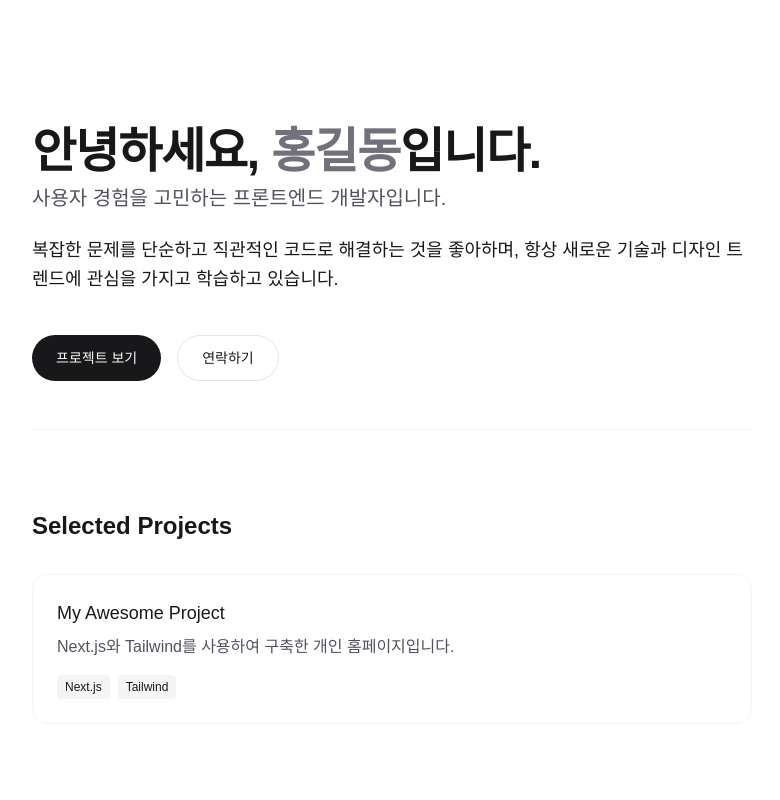
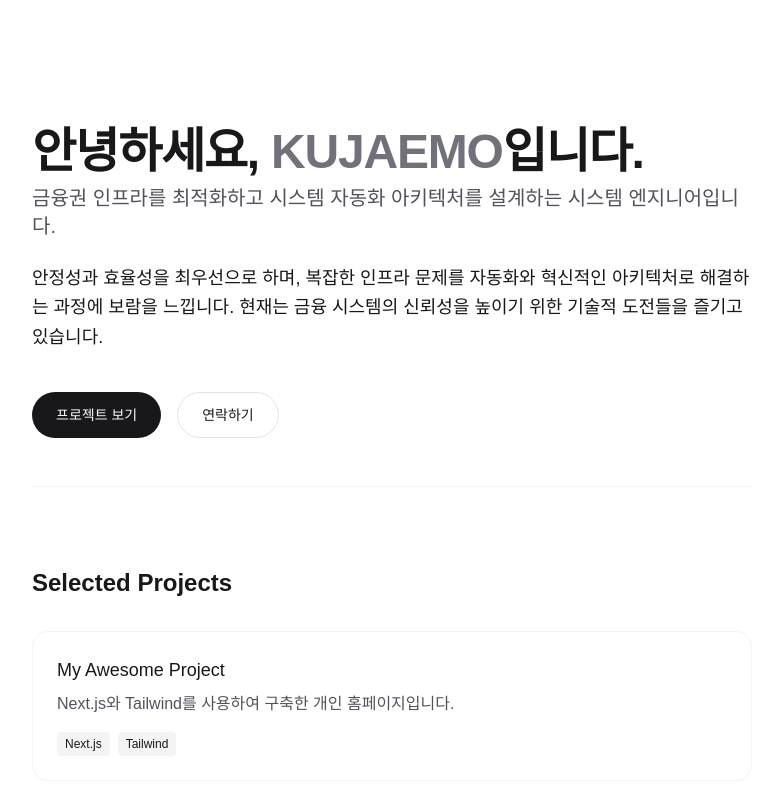
Before and after one commit to zzimo9/my-personal-website, a Next.js app: page / in a window 1280 px wide. Shown: the top 800 px of the page, without its empty margins (248-1028 px from the left). Built offline with nearby package versions, Linux system fonts and the light colour scheme.

Commit message:
Content: Personalize Hero section for KUJAEMO

```diff
--- a/src/app/page.tsx
+++ b/src/app/page.tsx
@@ -6,17 +6,17 @@ export default function Home() {
         <section className="space-y-6">
           <div className="space-y-2">
             <h1 className="text-4xl font-bold tracking-tight sm:text-5xl">
-              안녕하세요, <span className="text-zinc-500">홍길동</span>입니다.
+              안녕하세요, <span className="text-zinc-500">KUJAEMO</span>입니다.
             </h1>
             <p className="text-xl text-zinc-600 dark:text-zinc-400">
-              사용자 경험을 고민하는 프론트엔드 개발자입니다.
+              금융권 인프라를 최적화하고 시스템 자동화 아키텍처를 설계하는 시스템 엔지니어입니다.
             </p>
           </div>
 
           <div className="prose prose-zinc dark:prose-invert max-w-none">
             <p className="text-lg leading-relaxed">
-              복잡한 문제를 단순하고 직관적인 코드로 해결하는 것을 좋아하며,
-              항상 새로운 기술과 디자인 트렌드에 관심을 가지고 학습하고 있습니다.
+              안정성과 효율성을 최우선으로 하며, 복잡한 인프라 문제를 자동화와 혁신적인 아키텍처로 해결하는 과정에 보람을 느낍니다.
+              현재는 금융 시스템의 신뢰성을 높이기 위한 기술적 도전들을 즐기고 있습니다.
             </p>
           </div>
 
@@ -28,7 +28,7 @@ export default function Home() {
               프로젝트 보기
             </a>
             <a
-              href="mailto:contact@example.com"
+              href="mailto:zzimo9@gmail.com"
               className="inline-flex items-center justify-center px-6 py-3 text-sm font-medium transition-all border rounded-full border-zinc-200 hover:bg-zinc-50 dark:border-zinc-800 dark:hover:bg-zinc-900"
             >
               연락하기
```
